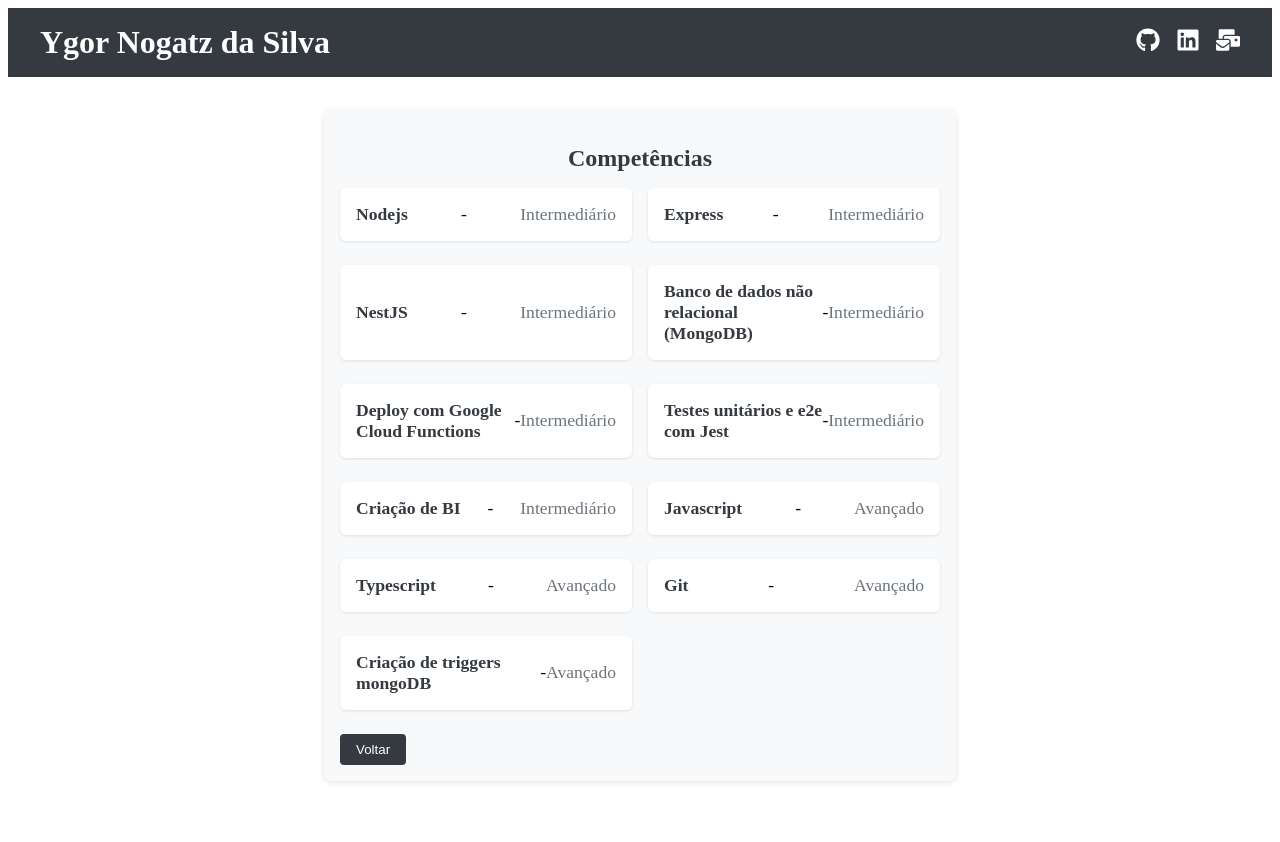
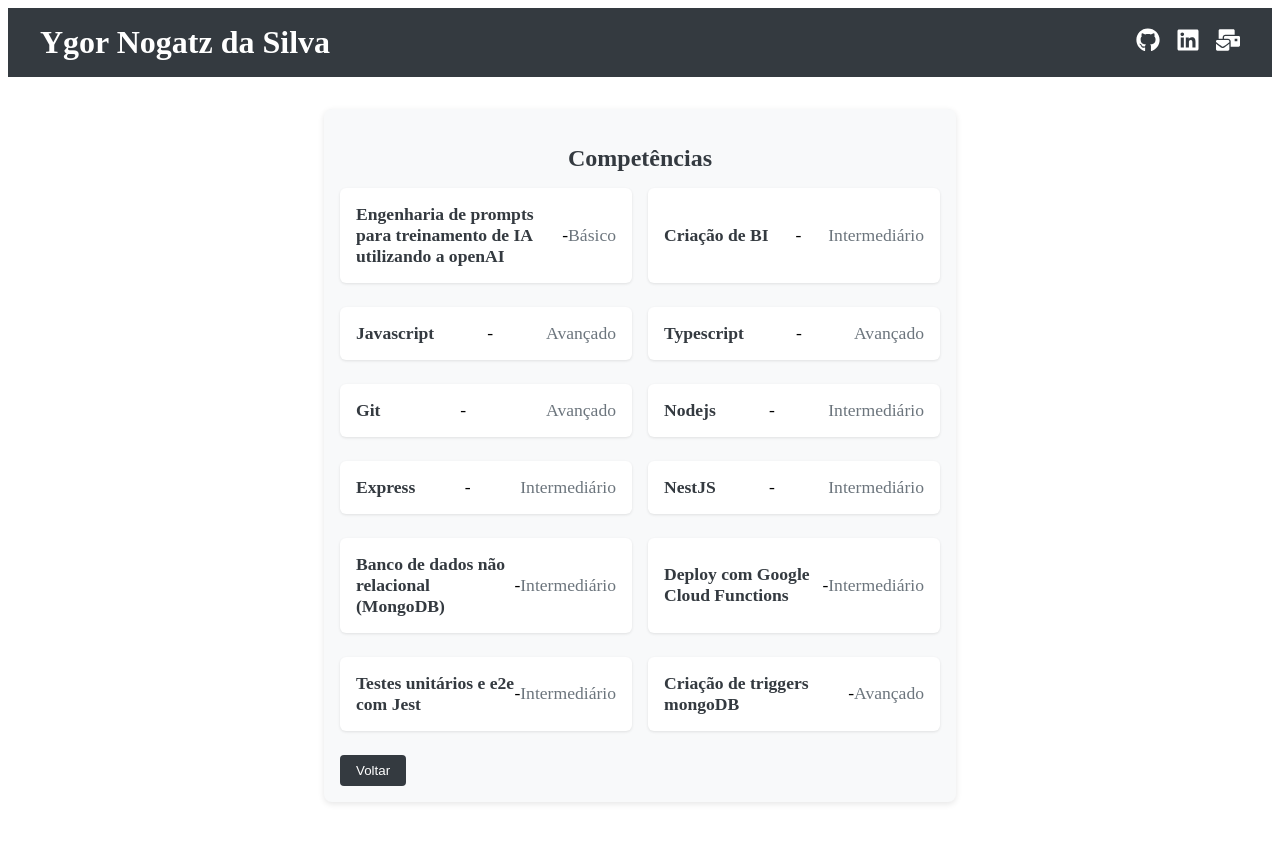
Before and after one commit to Ynogatz/portfolio, a Next.js app: page /skills in a window 1280 px wide. Before the commit the page ends 821 px from the top, so only its background shows below. Built offline with nearby package versions, Linux system fonts and the light colour scheme.

Commit message:
feat: add skill

```diff
--- a/components/skills.tsx
+++ b/components/skills.tsx
@@ -7,16 +7,17 @@
 }
 
 const skills: Skill[] = [
+    {name: 'Engenharia de prompts para treinamento de IA utilizando a openAI', level: 'Básico'},
+    {name: 'Criação de BI', level: 'Intermediário'},
+    {name: 'Javascript', level: 'Avançado'},
+    {name: 'Typescript', level: 'Avançado'},
+    {name: 'Git', level: 'Avançado'},
     {name: 'Nodejs', level: 'Intermediário'},
     {name: 'Express', level: 'Intermediário'},
     {name: 'NestJS', level: 'Intermediário'},
     {name: 'Banco de dados não relacional (MongoDB)', level: 'Intermediário'},
     {name: 'Deploy com Google Cloud Functions', level: 'Intermediário'},
     {name: 'Testes unitários e e2e com Jest', level: 'Intermediário'},
-    {name: 'Criação de BI', level: 'Intermediário'},
-    {name: 'Javascript', level: 'Avançado'},
-    {name: 'Typescript', level: 'Avançado'},
-    {name: 'Git', level: 'Avançado'},
     {name: 'Criação de triggers mongoDB', level: 'Avançado'},
 ];
 
```
